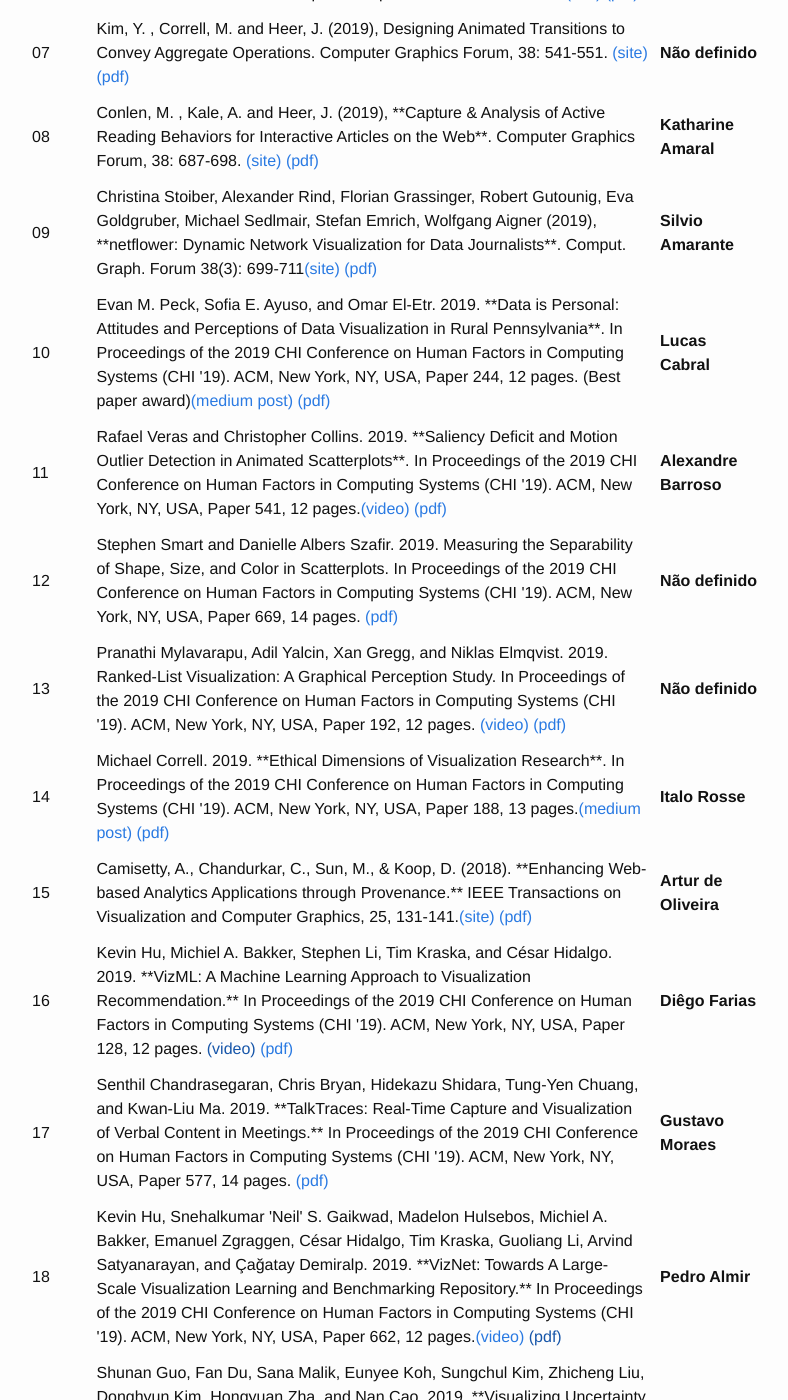
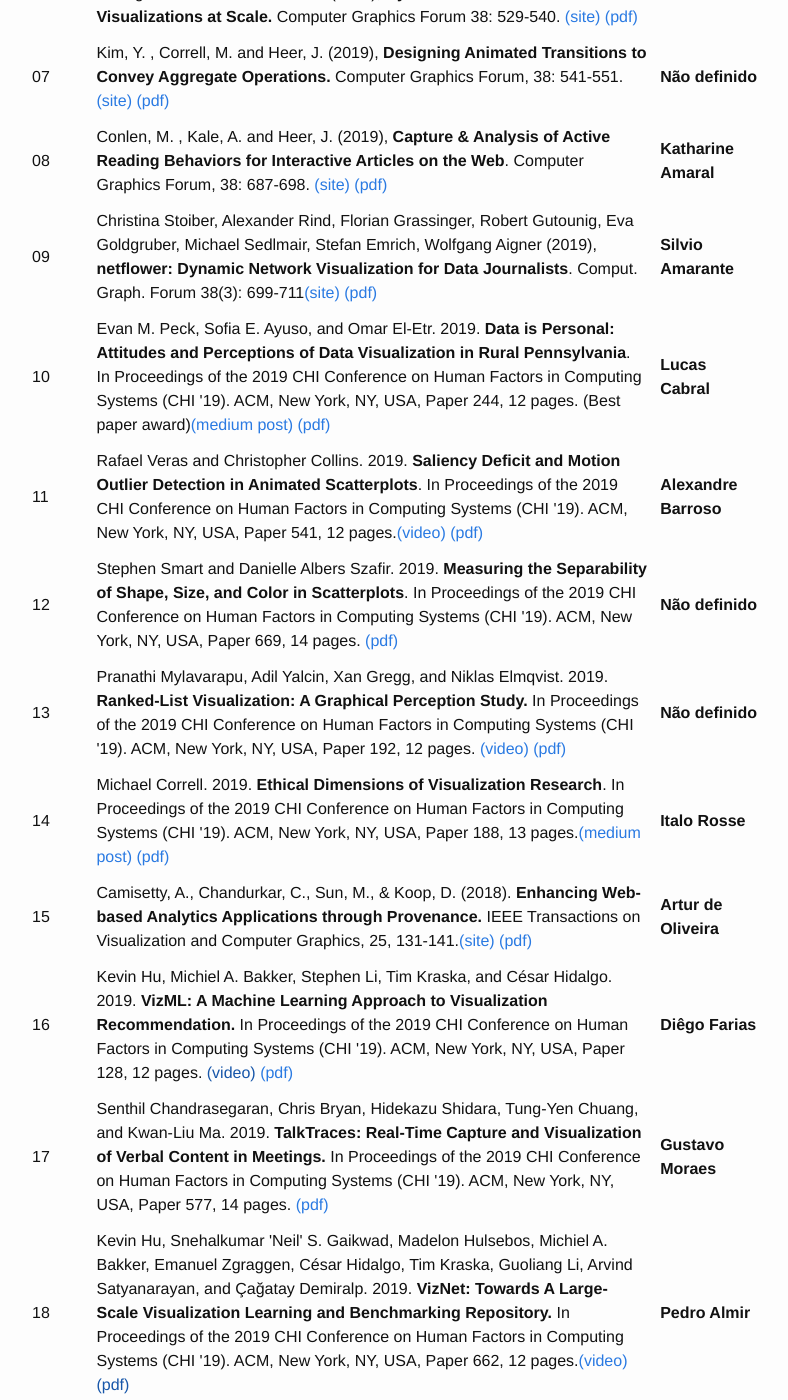
Before and after one commit to emanueles/datavis-course, a Jekyll site: the page built from _posts/2019-10-17-papers.md, in a window 1280 px wide and 1400 px high, scrolled down 887 px. Shown: the whole window, without its empty margins (245-1033 px from the left). Built offline with Jekyll 4.4.1, drawn with Linux system fonts in a browser that asks for light colours; some of the changed text lies outside the part shown.

Commit message:
Fixed typo

```diff
--- a/_posts/2019-10-17-papers.md
+++ b/_posts/2019-10-17-papers.md
@@ -23,107 +23,107 @@ Algumas sugestões de artigos para apresentação:
   <tbody>
     <tr>
       <td>01</td>
-      <td> A. Preston, M. Gomov and K. Ma, **"Uncertainty-Aware Visualization for Analyzing Heterogeneous Wildfire Detections,"** in IEEE Computer Graphics and Applications, vol. 39, no. 5, pp. 72-82, 1 Sept.-Oct. 2019. <a href="https://ieeexplore.ieee.org/document/8721131">(pdf)</a> </td>
+      <td> A. Preston, M. Gomov and K. Ma, <b>"Uncertainty-Aware Visualization for Analyzing Heterogeneous Wildfire Detections,"</b> in IEEE Computer Graphics and Applications, vol. 39, no. 5, pp. 72-82, 1 Sept.-Oct. 2019. <a href="https://ieeexplore.ieee.org/document/8721131">(pdf)</a> </td>
       <td><b>José Serafim</b></td>
     </tr>
     <tr>
       <td>02</td>
-      <td>Ceneda, Davide, Theresia Gschwandtner and Christian Tominski. **“Guided Visual Exploration of Cyclical Patterns in Time-series.”** (2018). <a href="https://vimeo.com/312880368">(video)</a> <a href="https://pdfs.semanticscholar.org/69f0/328e9264306b84e0fca02737ae8818d5b3b6.pdf">(pdf)</a></td>
+      <td>Ceneda, Davide, Theresia Gschwandtner and Christian Tominski. <b>“Guided Visual Exploration of Cyclical Patterns in Time-series.”</b> (2018). <a href="https://vimeo.com/312880368">(video)</a> <a href="https://pdfs.semanticscholar.org/69f0/328e9264306b84e0fca02737ae8818d5b3b6.pdf">(pdf)</a></td>
       <td><b>Juliana Peixoto</b></td>
     </tr>
     <tr>
       <td>03</td>
-      <td>Ottley, A. , Garnett, R. and Wan, R. (2019), **Follow The Clicks: Learning and Anticipating Mouse Interactions During Exploratory Data Analysis**. Computer Graphics Forum, 38: 41-52. <a href="https://washuvis.github.io/particles/">(site)</a> <a href="https://onlinelibrary.wiley.com/doi/abs/10.1111/cgf.13670">(pdf)</a></td>
+      <td>Ottley, A. , Garnett, R. and Wan, R. (2019), <b>Follow The Clicks: Learning and Anticipating Mouse Interactions During Exploratory Data Analysis</b>. Computer Graphics Forum, 38: 41-52. <a href="https://washuvis.github.io/particles/">(site)</a> <a href="https://onlinelibrary.wiley.com/doi/abs/10.1111/cgf.13670">(pdf)</a></td>
       <td><b>Juarez Meneses</b></td>
     </tr>
     <tr>
       <td>04</td>
-      <td>Wesslen, R. , Santhanam, S. , Karduni, A. , Cho, I. , Shaikh, S. and Dou, W. (2019), **Investigating Effects of Visual Anchors on Decision‐Making about Misinformation**. Computer Graphics Forum, 38: 161-171.  <a href="https://osf.io/2pxy3/">(site)</a> <a href="https://onlinelibrary.wiley.com/doi/epdf/10.1111/cgf.13679">(pdf)</a> <a href="https://wesslen.netlify.com/files/wesslen_anchor_eurovis_final_04302019.pdf">(open access pdf)</a></td>
+      <td>Wesslen, R. , Santhanam, S. , Karduni, A. , Cho, I. , Shaikh, S. and Dou, W. (2019), <b>Investigating Effects of Visual Anchors on Decision‐Making about Misinformation</b>. Computer Graphics Forum, 38: 161-171.  <a href="https://osf.io/2pxy3/">(site)</a> <a href="https://onlinelibrary.wiley.com/doi/epdf/10.1111/cgf.13679">(pdf)</a> <a href="https://wesslen.netlify.com/files/wesslen_anchor_eurovis_final_04302019.pdf">(open access pdf)</a></td>
       <td><b>Davidson Nunes</b></td>
     </tr>
     <tr>
       <td>05</td>
-      <td>Sehi L'Yi, Youli Chang , DongHwa Shin, and Jinwook Seo (2019), **Toward Understanding Representation Methods in Visualization Recommendations through Scatterplot Construction Tasks**, Computer Graphics Forum, 38: 201-211. <a href="http://hcil.snu.ac.kr/research/previews-animated-transitions-textual-descriptions">(site)</a> <a href="http://hcil.snu.ac.kr/system/publications/pdfs/000/000/128/original/eurovis19a-sub1128-cam-i5.pdf?1554192948">(pdf)</a></td>
+      <td>Sehi L'Yi, Youli Chang , DongHwa Shin, and Jinwook Seo (2019), <b>Toward Understanding Representation Methods in Visualization Recommendations through Scatterplot Construction Tasks</b>, Computer Graphics Forum, 38: 201-211. <a href="http://hcil.snu.ac.kr/research/previews-animated-transitions-textual-descriptions">(site)</a> <a href="http://hcil.snu.ac.kr/system/publications/pdfs/000/000/128/original/eurovis19a-sub1128-cam-i5.pdf?1554192948">(pdf)</a></td>
       <td><b>Asley Lioba</b></td>
     </tr>
     <tr>
       <td>06</td>
-      <td>Tao, Wenbo, Xiaoyu Liu, Yedi Wang, Leilani Battle, Çagatay Demiralp, Remco Chang and Michael Stonebraker (2019), **Kyrix: Interactive Pan/Zoom Visualizations at Scale.** Computer Graphics Forum 38: 529-540. <a href="https://github.com/tracyhenry/kyrix">(site)</a> <a href="http://web.mit.edu/wenbo/www/kyrix_eurovis.pdf">(pdf)</a></td>
+      <td>Tao, Wenbo, Xiaoyu Liu, Yedi Wang, Leilani Battle, Çagatay Demiralp, Remco Chang and Michael Stonebraker (2019), <b>Kyrix: Interactive Pan/Zoom Visualizations at Scale.</b> Computer Graphics Forum 38: 529-540. <a href="https://github.com/tracyhenry/kyrix">(site)</a> <a href="http://web.mit.edu/wenbo/www/kyrix_eurovis.pdf">(pdf)</a></td>
       <td><b>Não definido</b></td>
     </tr>
     <tr>
       <td>07</td>
-      <td>Kim, Y. , Correll, M. and Heer, J. (2019), Designing Animated Transitions to Convey Aggregate Operations. Computer Graphics Forum, 38: 541-551. <a href="https://idl.cs.washington.edu/papers/animated-aggregate-operations/">(site)</a> <a href="https://idl.cs.washington.edu/files/2019-AnimatedAggregates-EuroVis.pdf">(pdf)</a></td>
+      <td>Kim, Y. , Correll, M. and Heer, J. (2019), <b>Designing Animated Transitions to Convey Aggregate Operations.</b> Computer Graphics Forum, 38: 541-551. <a href="https://idl.cs.washington.edu/papers/animated-aggregate-operations/">(site)</a> <a href="https://idl.cs.washington.edu/files/2019-AnimatedAggregates-EuroVis.pdf">(pdf)</a></td>
       <td><b>Não definido</b></td>
     </tr>
     <tr>
       <td>08</td>
-      <td>Conlen, M. , Kale, A. and Heer, J. (2019), **Capture & Analysis of Active Reading Behaviors for Interactive Articles on the Web**. Computer Graphics Forum, 38: 687-698. <a href="http://idl.cs.washington.edu/papers/idyll-analytics/">(site)</a> <a href="http://idl.cs.washington.edu/files/2019-IdyllAnalytics-EuroVis.pdf">(pdf)</a></td>
+      <td>Conlen, M. , Kale, A. and Heer, J. (2019), <b>Capture & Analysis of Active Reading Behaviors for Interactive Articles on the Web</b>. Computer Graphics Forum, 38: 687-698. <a href="http://idl.cs.washington.edu/papers/idyll-analytics/">(site)</a> <a href="http://idl.cs.washington.edu/files/2019-IdyllAnalytics-EuroVis.pdf">(pdf)</a></td>
       <td><b>Katharine Amaral</b></td>
     </tr>
     <tr>
       <td>09</td>
-      <td> Christina Stoiber, Alexander Rind, Florian Grassinger, Robert Gutounig, Eva Goldgruber, Michael Sedlmair, Stefan Emrich, Wolfgang Aigner (2019), **netflower: Dynamic Network Visualization for Data Journalists**. Comput. Graph. Forum 38(3): 699-711<a href="http://netflower.fhstp.ac.at/">(site)</a> <a href="http://ifs.tuwien.ac.at/~rind/preprint/stoiber_2019_netflower_postprint.pdf">(pdf)</a></td>
+      <td> Christina Stoiber, Alexander Rind, Florian Grassinger, Robert Gutounig, Eva Goldgruber, Michael Sedlmair, Stefan Emrich, Wolfgang Aigner (2019), <b>netflower: Dynamic Network Visualization for Data Journalists</b>. Comput. Graph. Forum 38(3): 699-711<a href="http://netflower.fhstp.ac.at/">(site)</a> <a href="http://ifs.tuwien.ac.at/~rind/preprint/stoiber_2019_netflower_postprint.pdf">(pdf)</a></td>
       <td><b>Silvio Amarante</b></td>
     </tr>
     <tr>
       <td>10</td>
-      <td>Evan M. Peck, Sofia E. Ayuso, and Omar El-Etr. 2019. **Data is Personal: Attitudes and Perceptions of Data Visualization in Rural Pennsylvania**. In Proceedings of the 2019 CHI Conference on Human Factors in Computing Systems (CHI '19). ACM, New York, NY, USA, Paper 244, 12 pages. (Best paper award)<a href="https://medium.com/multiple-views-visualization-research-explained/data-is-personal-what-we-learned-from-42-interviews-in-rural-america-93539f25836d">(medium post)</a> <a href="https://arxiv.org/pdf/1901.01920">(pdf)</a></td>
+      <td>Evan M. Peck, Sofia E. Ayuso, and Omar El-Etr. 2019. <b>Data is Personal: Attitudes and Perceptions of Data Visualization in Rural Pennsylvania</b>. In Proceedings of the 2019 CHI Conference on Human Factors in Computing Systems (CHI '19). ACM, New York, NY, USA, Paper 244, 12 pages. (Best paper award)<a href="https://medium.com/multiple-views-visualization-research-explained/data-is-personal-what-we-learned-from-42-interviews-in-rural-america-93539f25836d">(medium post)</a> <a href="https://arxiv.org/pdf/1901.01920">(pdf)</a></td>
       <td><b>Lucas Cabral</b></td>
     </tr>
     <tr>
       <td>11</td>
-      <td>Rafael Veras and Christopher Collins. 2019. **Saliency Deficit and Motion Outlier Detection in Animated Scatterplots**. In Proceedings of the 2019 CHI Conference on Human Factors in Computing Systems (CHI '19). ACM, New York, NY, USA, Paper 541, 12 pages.<a href="https://www.youtube.com/watch?v=RaztE36ZFAE">(video)</a> <a href="http://delivery.acm.org/10.1145/3310000/3300771/paper541.pdf">(pdf)</a></td>
+      <td>Rafael Veras and Christopher Collins. 2019. <b>Saliency Deficit and Motion Outlier Detection in Animated Scatterplots</b>. In Proceedings of the 2019 CHI Conference on Human Factors in Computing Systems (CHI '19). ACM, New York, NY, USA, Paper 541, 12 pages.<a href="https://www.youtube.com/watch?v=RaztE36ZFAE">(video)</a> <a href="http://delivery.acm.org/10.1145/3310000/3300771/paper541.pdf">(pdf)</a></td>
       <td><b>Alexandre Barroso</b></td>
     </tr>
     <tr>
       <td>12</td>
-      <td>Stephen Smart and Danielle Albers Szafir. 2019. Measuring the Separability of Shape, Size, and Color in Scatterplots. In Proceedings of the 2019 CHI Conference on Human Factors in Computing Systems (CHI '19). ACM, New York, NY, USA, Paper 669, 14 pages.  <a href="http://delivery.acm.org/10.1145/3310000/3300899/paper669.pdf">(pdf)</a></td>
+      <td>Stephen Smart and Danielle Albers Szafir. 2019. <b>Measuring the Separability of Shape, Size, and Color in Scatterplots</b>. In Proceedings of the 2019 CHI Conference on Human Factors in Computing Systems (CHI '19). ACM, New York, NY, USA, Paper 669, 14 pages.  <a href="http://delivery.acm.org/10.1145/3310000/3300899/paper669.pdf">(pdf)</a></td>
       <td><b>Não definido</b></td>
     </tr>
     <tr>
       <td>13</td>
-      <td>Pranathi Mylavarapu, Adil Yalcin, Xan Gregg, and Niklas Elmqvist. 2019. Ranked-List Visualization: A Graphical Perception Study. In Proceedings of the 2019 CHI Conference on Human Factors in Computing Systems (CHI '19). ACM, New York, NY, USA, Paper 192, 12 pages. <a href="https://www.youtube.com/watch?v=C9wLs5kepQg">(video)</a> <a href="http://delivery.acm.org/10.1145/3310000/3300422/paper192.pdf">(pdf)</a></td>
+      <td>Pranathi Mylavarapu, Adil Yalcin, Xan Gregg, and Niklas Elmqvist. 2019. <b>Ranked-List Visualization: A Graphical Perception Study.</b> In Proceedings of the 2019 CHI Conference on Human Factors in Computing Systems (CHI '19). ACM, New York, NY, USA, Paper 192, 12 pages. <a href="https://www.youtube.com/watch?v=C9wLs5kepQg">(video)</a> <a href="http://delivery.acm.org/10.1145/3310000/3300422/paper192.pdf">(pdf)</a></td>
       <td><b>Não definido</b></td>
     </tr>
     <tr>
       <td>14</td>
-      <td> Michael Correll. 2019. **Ethical Dimensions of Visualization Research**. In Proceedings of the 2019 CHI Conference on Human Factors in Computing Systems (CHI '19). ACM, New York, NY, USA, Paper 188, 13 pages.<a href="https://medium.com/multiple-views-visualization-research-explained/lets-do-virtuous-data-visualization-63cbd8f3115">(medium post)</a> <a href="https://research.tableau.com/sites/default/files/CHI-CameraReady.pdf">(pdf)</a></td>
+      <td> Michael Correll. 2019. <b>Ethical Dimensions of Visualization Research</b>. In Proceedings of the 2019 CHI Conference on Human Factors in Computing Systems (CHI '19). ACM, New York, NY, USA, Paper 188, 13 pages.<a href="https://medium.com/multiple-views-visualization-research-explained/lets-do-virtuous-data-visualization-63cbd8f3115">(medium post)</a> <a href="https://research.tableau.com/sites/default/files/CHI-CameraReady.pdf">(pdf)</a></td>
       <td><b>Italo Rosse</b></td>
     </tr>
     <tr>
       <td>15</td>
-      <td> Camisetty, A., Chandurkar, C., Sun, M., & Koop, D. (2018). **Enhancing Web-based Analytics Applications through Provenance.** IEEE Transactions on Visualization and Computer Graphics, 25, 131-141.<a href="https://github.com/simprov/simprov">(site)</a> <a href="http://www.cis.umassd.edu/~dkoop/pubs/simprov.pdf">(pdf)</a></td>
+      <td> Camisetty, A., Chandurkar, C., Sun, M., & Koop, D. (2018). <b>Enhancing Web-based Analytics Applications through Provenance.</b> IEEE Transactions on Visualization and Computer Graphics, 25, 131-141.<a href="https://github.com/simprov/simprov">(site)</a> <a href="http://www.cis.umassd.edu/~dkoop/pubs/simprov.pdf">(pdf)</a></td>
       <td><b>Artur de Oliveira</b></td>
     </tr>
     <tr>
       <td>16</td>
-      <td>Kevin Hu, Michiel A. Bakker, Stephen Li, Tim Kraska, and César Hidalgo. 2019. **VizML: A Machine Learning Approach to Visualization Recommendation.** In Proceedings of the 2019 CHI Conference on Human Factors in Computing Systems (CHI '19). ACM, New York, NY, USA, Paper 128, 12 pages. <a href="">(video)</a> <a href="http://delivery.acm.org/10.1145/3310000/3300358/paper128.pdf">(pdf)</a></td>
+      <td>Kevin Hu, Michiel A. Bakker, Stephen Li, Tim Kraska, and César Hidalgo. 2019. <b>VizML: A Machine Learning Approach to Visualization Recommendation.</b> In Proceedings of the 2019 CHI Conference on Human Factors in Computing Systems (CHI '19). ACM, New York, NY, USA, Paper 128, 12 pages. <a href="">(video)</a> <a href="http://delivery.acm.org/10.1145/3310000/3300358/paper128.pdf">(pdf)</a></td>
       <td><b>Diêgo Farias</b></td>
     </tr>
     <tr>
       <td>17</td>
-      <td> Senthil Chandrasegaran, Chris Bryan, Hidekazu Shidara, Tung-Yen Chuang, and Kwan-Liu Ma. 2019. **TalkTraces: Real-Time Capture and Visualization of Verbal Content in Meetings.** In Proceedings of the 2019 CHI Conference on Human Factors in Computing Systems (CHI '19). ACM, New York, NY, USA, Paper 577, 14 pages.  <a href="http://delivery.acm.org/10.1145/3310000/3300807/paper577.pdf">(pdf)</a></td>
+      <td> Senthil Chandrasegaran, Chris Bryan, Hidekazu Shidara, Tung-Yen Chuang, and Kwan-Liu Ma. 2019. <b>TalkTraces: Real-Time Capture and Visualization of Verbal Content in Meetings.</b> In Proceedings of the 2019 CHI Conference on Human Factors in Computing Systems (CHI '19). ACM, New York, NY, USA, Paper 577, 14 pages.  <a href="http://delivery.acm.org/10.1145/3310000/3300807/paper577.pdf">(pdf)</a></td>
       <td><b>Gustavo Moraes</b></td>
     </tr>
     <tr>
       <td>18</td>
-      <td> Kevin Hu, Snehalkumar 'Neil' S. Gaikwad, Madelon Hulsebos, Michiel A. Bakker, Emanuel Zgraggen, César Hidalgo, Tim Kraska, Guoliang Li, Arvind Satyanarayan, and Çağatay Demiralp. 2019. **VizNet: Towards A Large-Scale Visualization Learning and Benchmarking Repository.** In Proceedings of the 2019 CHI Conference on Human Factors in Computing Systems (CHI '19). ACM, New York, NY, USA, Paper 662, 12 pages.<a href="https://youtu.be/s7vKysUvQuI">(video)</a> <a href="">(pdf)</a></td>
+      <td> Kevin Hu, Snehalkumar 'Neil' S. Gaikwad, Madelon Hulsebos, Michiel A. Bakker, Emanuel Zgraggen, César Hidalgo, Tim Kraska, Guoliang Li, Arvind Satyanarayan, and Çağatay Demiralp. 2019. <b>VizNet: Towards A Large-Scale Visualization Learning and Benchmarking Repository.</b> In Proceedings of the 2019 CHI Conference on Human Factors in Computing Systems (CHI '19). ACM, New York, NY, USA, Paper 662, 12 pages.<a href="https://youtu.be/s7vKysUvQuI">(video)</a> <a href="">(pdf)</a></td>
       <td><b>Pedro Almir</b></td>
     </tr>
     <tr>
       <td>19</td>
-      <td> Shunan Guo, Fan Du, Sana Malik, Eunyee Koh, Sungchul Kim, Zhicheng Liu, Donghyun Kim, Hongyuan Zha, and Nan Cao. 2019. **Visualizing Uncertainty and Alternatives in Event Sequence Predictions.** In Proceedings of the 2019 CHI Conference on Human Factors in Computing Systems (CHI '19). ACM, New York, NY, USA, Paper 573, 12 pages. <a href="https://youtu.be/ukCbhzNeQ3o">(video)</a> <a href="http://delivery.acm.org/10.1145/3310000/3300803/paper573.pdf">(pdf)</a></td>
+      <td> Shunan Guo, Fan Du, Sana Malik, Eunyee Koh, Sungchul Kim, Zhicheng Liu, Donghyun Kim, Hongyuan Zha, and Nan Cao. 2019. <b>Visualizing Uncertainty and Alternatives in Event Sequence Predictions.</b> In Proceedings of the 2019 CHI Conference on Human Factors in Computing Systems (CHI '19). ACM, New York, NY, USA, Paper 573, 12 pages. <a href="https://youtu.be/ukCbhzNeQ3o">(video)</a> <a href="http://delivery.acm.org/10.1145/3310000/3300803/paper573.pdf">(pdf)</a></td>
       <td><b>Matheus Barrio</b></td>
     </tr>
     <tr>
       <td>20</td>
-      <td> Jacob Ritchie, Daniel Wigdor, and Fanny Chevalier. 2019. A Lie Reveals the Truth: Quasimodes for Task-Aligned Data Presentation. In Proceedings of the 2019 CHI Conference on Human Factors in Computing Systems (CHI '19). ACM, New York, NY, USA, Paper 193, 13 pages. <a href="https://youtu.be/9-F3i2VGyF8">(video)</a> <a href="http://delivery.acm.org/10.1145/3310000/3300423/paper193.pdf">(pdf)</a></td>
+      <td> Jacob Ritchie, Daniel Wigdor, and Fanny Chevalier. 2019. <b>A Lie Reveals the Truth: Quasimodes for Task-Aligned Data Presentation.</b> In Proceedings of the 2019 CHI Conference on Human Factors in Computing Systems (CHI '19). ACM, New York, NY, USA, Paper 193, 13 pages. <a href="https://youtu.be/9-F3i2VGyF8">(video)</a> <a href="http://delivery.acm.org/10.1145/3310000/3300423/paper193.pdf">(pdf)</a></td>
       <td><b>Não definido</b></td>
     </tr>
     <tr>
       <td>21</td>
-      <td>Justin Petelka, Yixin Zou, and Florian Schaub. 2019. **Put Your Warning Where Your Link Is: Improving and Evaluating Email Phishing Warnings**. In Proceedings of the 2019 CHI Conference on Human Factors in Computing Systems (CHI '19). ACM, New York, NY, USA, Paper 518, 15 pages. <a href="http://delivery.acm.org/10.1145/3310000/3300748/paper518.pdf">(pdf)</a></td>
+      <td>Justin Petelka, Yixin Zou, and Florian Schaub. 2019. <b>Put Your Warning Where Your Link Is: Improving and Evaluating Email Phishing Warnings</b>. In Proceedings of the 2019 CHI Conference on Human Factors in Computing Systems (CHI '19). ACM, New York, NY, USA, Paper 518, 15 pages. <a href="http://delivery.acm.org/10.1145/3310000/3300748/paper518.pdf">(pdf)</a></td>
       <td><b>Felipe Jucá</b></td>
     </tr>
     </tbody>
```
